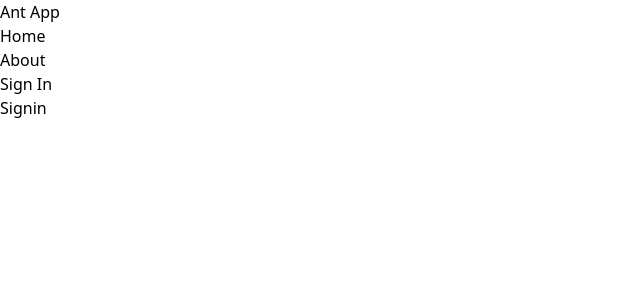
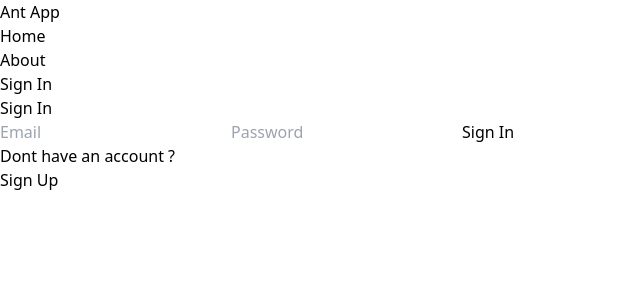
Before and after one commit to Ragullura/Mern-project-Auth, a React (Vite) app in the folder client/: page /sign-in in a window 1280 px wide. Shown: the top 300 px of the page, without its empty margins (0-640 px from the left). Built offline with nearby package versions, Linux system fonts and the light colour scheme.

Commit message:
Complete the Sign in page functionality

```diff
--- a/client/src/pages/SignUp.jsx
+++ b/client/src/pages/SignUp.jsx
@@ -1,10 +1,11 @@
 import { useState } from "react";
-import { Link } from "react-router-dom";
+import { Link , useNavigate} from "react-router-dom";
 
 export default function SignUp() {
   const [formData,setFormData]  = useState({});
   const [error,setError]        = useState(false);
   const [loading, setLoading]   = useState(false);
+  const navigate                = useNavigate();
   const handleChange =(e)=>{
     setFormData({...formData,[e.target.id]:e.target.value});
   };
@@ -27,6 +28,7 @@
         setError(true);
         return;
       }
+      navigate('/sign-in');
 
     } catch (error) {
       setLoading(false);
--- a/client/src/pages/Signin.jsx
+++ b/client/src/pages/Signin.jsx
@@ -1,7 +1,78 @@
-import React from 'react'
+import { useState } from "react";
+import { Link , useNavigate} from "react-router-dom";
+
 
 export default function Signin() {
+  const [formData,setFormData]  = useState({});
+  const [error,setError]        = useState(false);
+  const [loading, setLoading]   = useState(false);
+  const navigate                = useNavigate();
+
+  const handleChange            =(e)=>{
+    setFormData({...formData,[e.target.id]:e.target.value});
+  };
+  const handleSubmit=async (e) =>{
+    e.preventDefault();
+    try {
+      setLoading(true);
+      setError(false);
+      const res =await fetch('/api/auth/signin',{
+        method :'POST',
+        headers:{
+          'Content-Type':'application/json'
+        },
+        body:JSON.stringify(formData),
+      });
+      const data =await res.json();
+
+      setLoading(false);
+      if(data.success ===false){
+        setError(true);
+        return;
+      }
+      navigate('/');
+
+    } catch (error) {
+      setLoading(false);
+      setError(true);
+
+    }
+
+  };
   return (
-    <div>Signin </div>
+    <div className='p-3 max-w-lg mx-auto'>
+      <h1 className='text-3xl text-center font-semibold
+      my-7 '>Sign In</h1>
+      <form onSubmit={handleSubmit} className='flex flex-col gap-4'>
+
+        <input
+         type="email"
+         placeholder='Email'
+         id='email'
+         className='bg-slate-100 p-3
+         rounded-lg'
+         onChange={handleChange}/>
+        <input
+         type="password"
+         placeholder='Password'
+         id='password'
+         className='bg-slate-100 p-3
+         rounded-lg'
+         onChange={handleChange}/>
+        <button disabled={loading} className='bg-slate-700 text-white p-3
+        rounded-lg uppercase hover:opacity-95 disabled:opacity-80'>
+          {loading ? 'Loading...':'Sign In'}
+        </button>
+      </form>
+      <div className="flex gap-2 mt-5">
+        <p>Dont have an account ?</p>
+        <Link to='/sign-up'>
+        <span className='text-blue-500'>Sign Up</span>
+        </Link>
+      </div>
+      <p className="text-red-700 mt-5">
+        {error && "Something went wrong !"}
+        </p>
+    </div>
   )
 }
```
